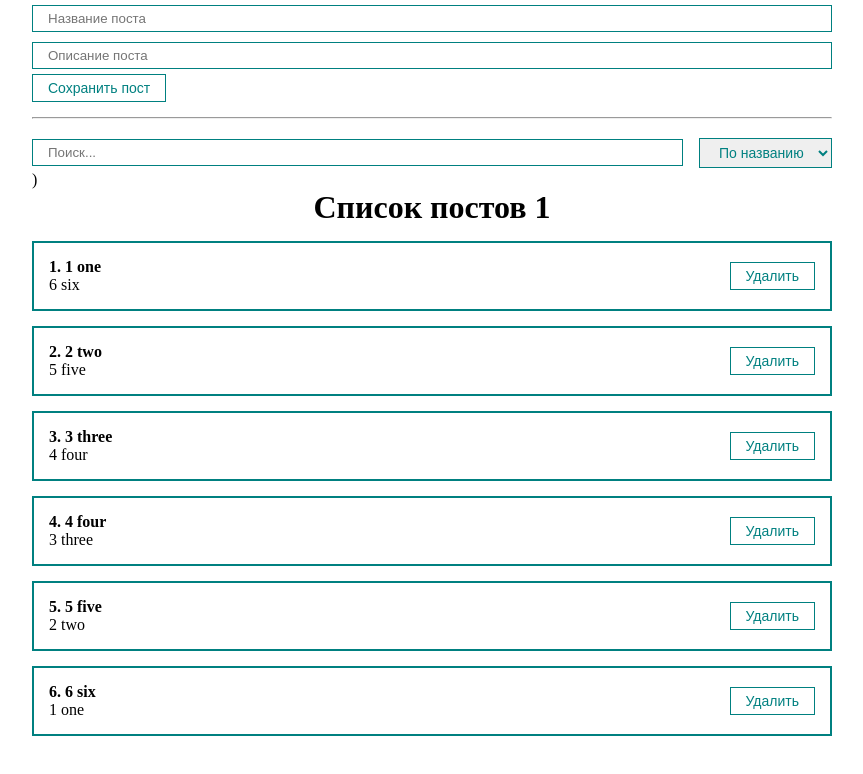
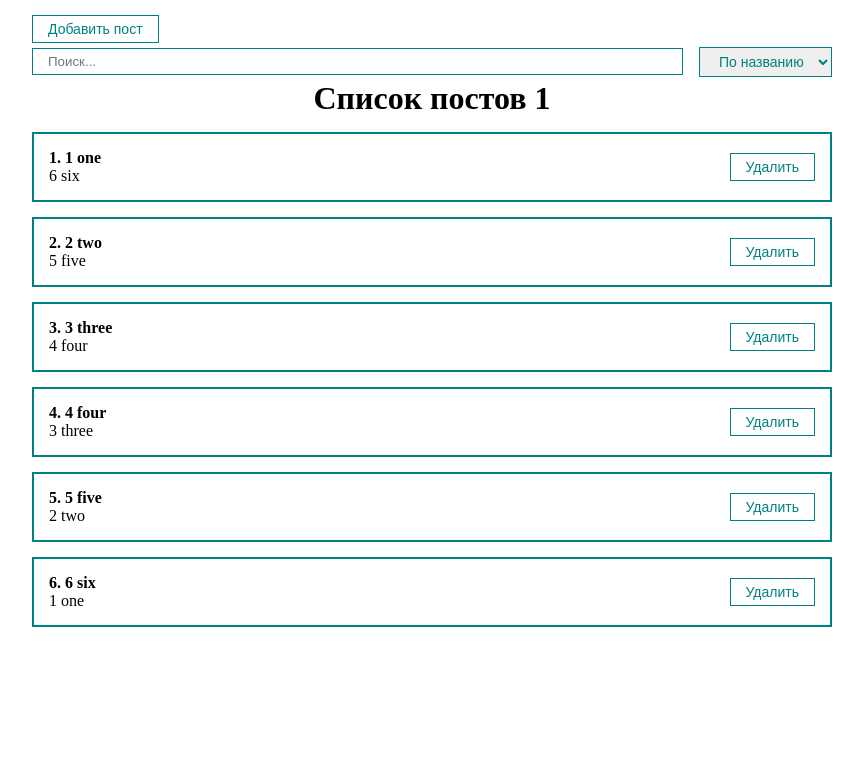
Before and after one commit to ValeronS/react-posts, a React (Create React App) app: page / in a window 1280 px wide. Shown: the top 774 px of the page, without its empty margins (208-1071 px from the left). Built offline with nearby package versions, Linux system fonts and the light colour scheme.

Commit message:
feat(app): add BaseModal

```diff
--- a/src/App.js
+++ b/src/App.js
@@ -1,8 +1,10 @@
 import './styles/App.css'
 import React, { useMemo, useRef, useState } from 'react'
+import BaseButton from './components/UI/button/BaseButton'
+import BaseModal from './components/UI/modal/BaseModal'
+import PostFilter from './components/PostFilter'
+import PostForm from './components/PostForm'
 import PostList from './components/PostList'
-import PostForm from './components/PostForm'
-import PostFilter from './components/PostFilter'
 
 function App() {
   const bodyInputRef = useRef()
@@ -15,11 +17,11 @@ function App() {
     { id: 4, title: '5 five', body: '2 two' },
     { id: 5, title: '6 six', body: '1 one' },
   ])
-
   const [filter, setFilter] = useState({
     sort: '',
     query: '',
   })
+  const [modalVisible, setModalVisible] = useState(false)
 
   const sortedPosts = useMemo(() => {
     if (filter.sort)
@@ -41,6 +43,7 @@ function App() {
 
   const createPost = (post) => {
     setPosts([...posts, post])
+    setModalVisible(false)
   }
   const removePost = (post) => {
     setPosts(posts.filter((p) => p.id !== post.id))
@@ -48,9 +51,17 @@ function App() {
 
   return (
     <div className="App">
-      <PostForm create={createPost} />
-      <hr style={{ margin: '15px 0' }} />
-      <PostFilter filter={filter} setFilter={setFilter} />)
+      <BaseModal visible={modalVisible} setVisible={setModalVisible}>
+        <PostForm create={createPost} />
+      </BaseModal>
+      <BaseButton
+        onClick={() => setModalVisible(true)}
+        style={{ marginTop: '15px' }}
+      >
+        Добавить пост
+      </BaseButton>
+      <PostFilter filter={filter} setFilter={setFilter} />
+
       <PostList
         remove={removePost}
         posts={sortedAndSearchedPosts}
--- a/src/components/PostForm.jsx
+++ b/src/components/PostForm.jsx
@@ -25,7 +25,12 @@ const PostForm = ({ create }) => {
         value={post.body}
         onChange={(e) => setPost({ ...post, body: e.target.value })}
       />
-      <BaseButton onClick={addPost}>Сохранить пост</BaseButton>
+      <BaseButton
+        disabled={!post.title.length || !post.body.length}
+        onClick={addPost}
+      >
+        Сохранить пост
+      </BaseButton>
     </form>
   )
 }
--- a/src/components/UI/button/BaseButton.jsx
+++ b/src/components/UI/button/BaseButton.jsx
@@ -2,8 +2,11 @@ import React from 'react'
 import classes from './BaseButton.module.css'
 
 const BaseButton = ({ children, ...props }) => {
+  const rootClasses = [classes.BaseBtn]
+  if (props.disabled) rootClasses.push(classes.disabled)
+
   return (
-    <button {...props} className={classes.BaseBtn}>
+    <button {...props} className={rootClasses.join(' ')}>
       {children}
     </button>
   )
--- a/src/components/UI/button/BaseButton.module.css
+++ b/src/components/UI/button/BaseButton.module.css
@@ -6,3 +6,8 @@
     border: 1px solid teal;
     cursor: pointer;
 }
+.BaseBtn.disabled {
+    cursor: not-allowed;
+    color: gray;
+    border-color: gray;
+}
--- /dev/null
+++ b/src/components/UI/modal/BaseModal.jsx
@@ -0,0 +1,17 @@
+import React from 'react'
+import cl from './BaseModal.module.css'
+
+const BaseModal = ({ children, visible, setVisible }) => {
+  const rootClasses = [cl.BaseModal]
+  if (visible) rootClasses.push(cl.active)
+
+  return (
+    <div className={rootClasses.join(' ')} onClick={() => setVisible(false)}>
+      <div className={cl.BaseModalContent} onClick={(e) => e.stopPropagation()}>
+        {children}
+      </div>
+    </div>
+  )
+}
+
+export default BaseModal
--- /dev/null
+++ b/src/components/UI/modal/BaseModal.module.css
@@ -0,0 +1,20 @@
+.BaseModal {
+    position: fixed;
+    top: 0;
+    right: 0;
+    bottom: 0;
+    left: 0;
+    display: none;
+    background: rgba(0,0,0, 0.5);
+}
+.BaseModal.active {
+    display: flex;
+    justify-content: center;
+    align-items: center;
+}
+.BaseModalContent {
+    padding: 25px;
+    background: white;
+    border-radius: 16px;
+    min-width: 250px;
+}
```
